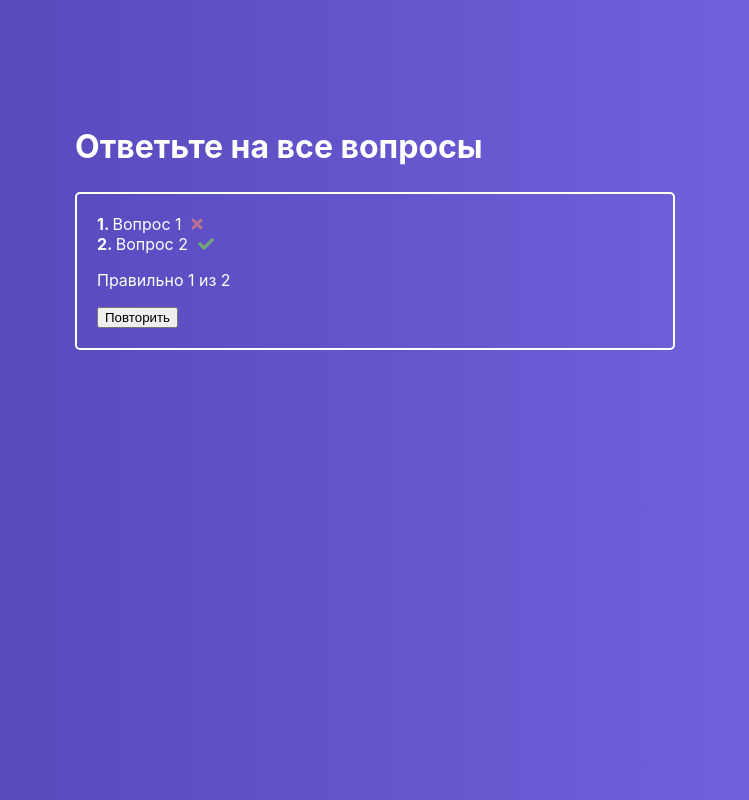
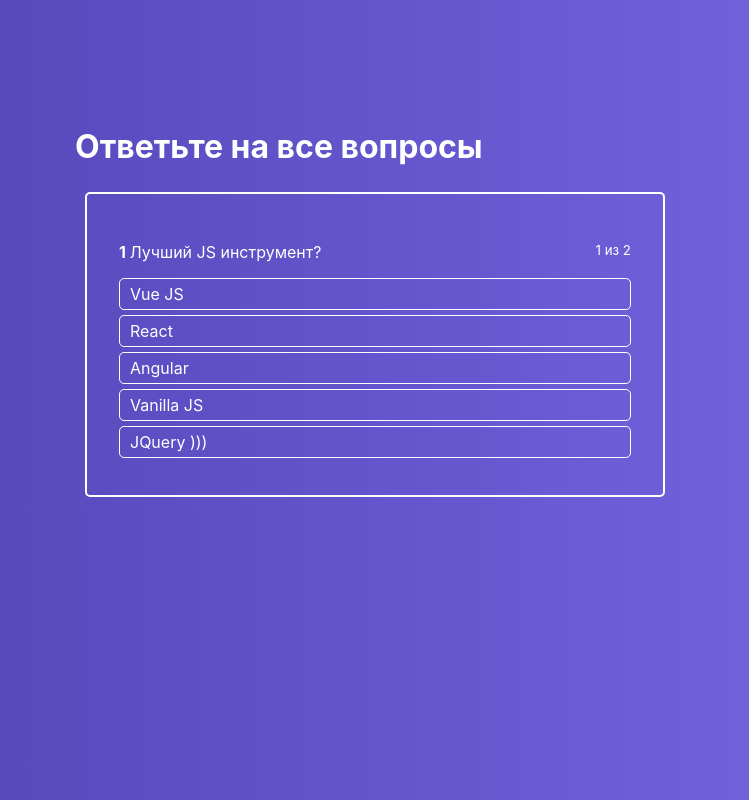
Before and after one commit to smargelov/react-learn, a React (Create React App) app: page / in a window 1280 px wide. Shown: the whole page, without its empty margins (265-1014 px from the left). Built offline with nearby package versions, Linux system fonts and the light colour scheme.

Commit message:
Add button component

```diff
--- a/src/components/FinishedQuiz/FinishedQuiz.js
+++ b/src/components/FinishedQuiz/FinishedQuiz.js
@@ -1,23 +1,48 @@
 import React from 'react';
 import classes from "./FinishedQuiz.module.sass";
+import Button from "../Ui/Button/Button";
 
 const FinishedQuiz = props => {
+
+    const successCount = Object.keys(props.resuts).reduce((total, key) => {
+        if (props.resuts[key] === 'success') {
+            total++
+        }
+        return total
+    }, 0)
+
     return (
         <div className={classes.FinishedQuiz}>
             <ul>
-                <li>
-                    <strong>1. </strong>
-                    Вопрос 1
-                    <i className={'fa fa-times ' + classes.error}></i>
-                </li>
-                <li>
-                    <strong>2. </strong>
-                    Вопрос 2
-                    <i className={'fa fa-check ' + classes.success}/>
-                </li>
+                {
+                    props.quiz.map((quizItem, index) => {
+                        const cls =[
+                            'fa',
+                            props.resuts[quizItem.id] === 'error' ? 'fa-times' : 'fa-check',
+                            classes[props.resuts[quizItem.id]]
+                        ]
+                        return (
+                            <li key={index}>
+                                <strong>{index+1}</strong>.
+                                {quizItem.question}
+                                <i className={cls.join(' ')}></i>
+                            </li>
+                        )
+                    })
+                }
             </ul>
-            <p>Правильно 1 из 2</p>
-            <button>Повторить</button>
+            <p>Правильно {successCount} из {props.quiz.length}</p>
+            <Button
+                onClick={props.onRetry}
+                type='primary'
+            >
+                Повторить
+            </Button>
+            <Button
+                type='success'
+            >
+                Все опросы
+            </Button>
         </div>
     )
 }
--- /dev/null
+++ b/src/components/Ui/Button/Button.js
@@ -0,0 +1,19 @@
+import React from 'react';
+import classes from "./Button.module.sass";
+
+const Button = props => {
+    const cls = [
+        classes[props.type],
+        classes.Button
+    ]
+    return (
+        <button
+            onClick={props.onClick}
+            className={cls.join(' ')}
+            disabled={props.disabled}>
+            {props.children}
+        </button>
+    )
+}
+
+export default Button;
--- /dev/null
+++ b/src/components/Ui/Button/Button.module.sass
@@ -0,0 +1,29 @@
+.Button
+    display: inline-flex
+    align-items: center
+    padding: 10px 20px
+    box-shadow: inset 0 0 0 2px #ffffff
+    font-size: 12px
+    text-transform: uppercase
+    letter-spacing: 1px
+    border: none
+    transition: all .3s ease-in-out
+    &:not(:last-child)
+        margin-right: 5px
+    &:hover, &:focus
+        opacity: .8
+        outline: none
+    &:active
+        box-shadow: inset 0 0 5px rgba(#cccccc, .5)
+        outline: none
+.success
+    background-color: #83d967
+    box-shadow: none
+.error
+    background-color: #ea8282
+    box-shadow: none
+.primary
+    background-color: #5672db
+    color: #ffffff
+    box-shadow: none
+    box-shadow: none
--- a/src/containers/Quiz/Quiz.js
+++ b/src/containers/Quiz/Quiz.js
@@ -5,7 +5,8 @@
 
 class Quiz extends Component {
     state = {
-        isFinished: true,
+        results: {},
+        isFinished: false,
         activeQuestion: 0,
         answerState: null,
         quiz: [
@@ -44,10 +45,15 @@
         }
 
         const question = this.state.quiz[this.state.activeQuestion]
+        const results = this.state.results
 
         if (question.rightAnswerId === answerId) {
+            if (!results[question.id]) {
+                results[question.id] = 'success'
+            }
             this.setState({
-                answerState: {[answerId]: 'success'}
+                answerState: {[answerId]: 'success'},
+                results
             })
             const timeout = window.setTimeout(() => {
                 if (this.isQuizFinished()) {
@@ -63,14 +69,25 @@
                 window.clearTimeout(timeout)
             }, 1000)
         } else {
+            results[question.id] = 'error'
             this.setState({
-                answerState: {[answerId]: 'error'}
+                answerState: {[answerId]: 'error'},
+                results
             })
         }
     }
 
     isQuizFinished() {
         return this.state.activeQuestion + 1 === this.state.quiz.length
+    }
+
+    retryHandler = () => {
+        this.setState({
+            results: {},
+            isFinished: false,
+            activeQuestion: 0,
+            answerState: null
+        })
     }
 
     render() {
@@ -80,7 +97,10 @@
                     <h1>Ответьте на все вопросы</h1>
                     {
                         this.state.isFinished
-                            ? <FinishedQuiz/>
+                            ? <FinishedQuiz
+                                resuts={this.state.results}
+                                quiz={this.state.quiz}
+                                onRetry={this.retryHandler}/>
                             : <ActiveQuiz
                                 onAnswerClick={this.onAnswerClickHandler}
                                 question={this.state.quiz[this.state.activeQuestion].question}
```
